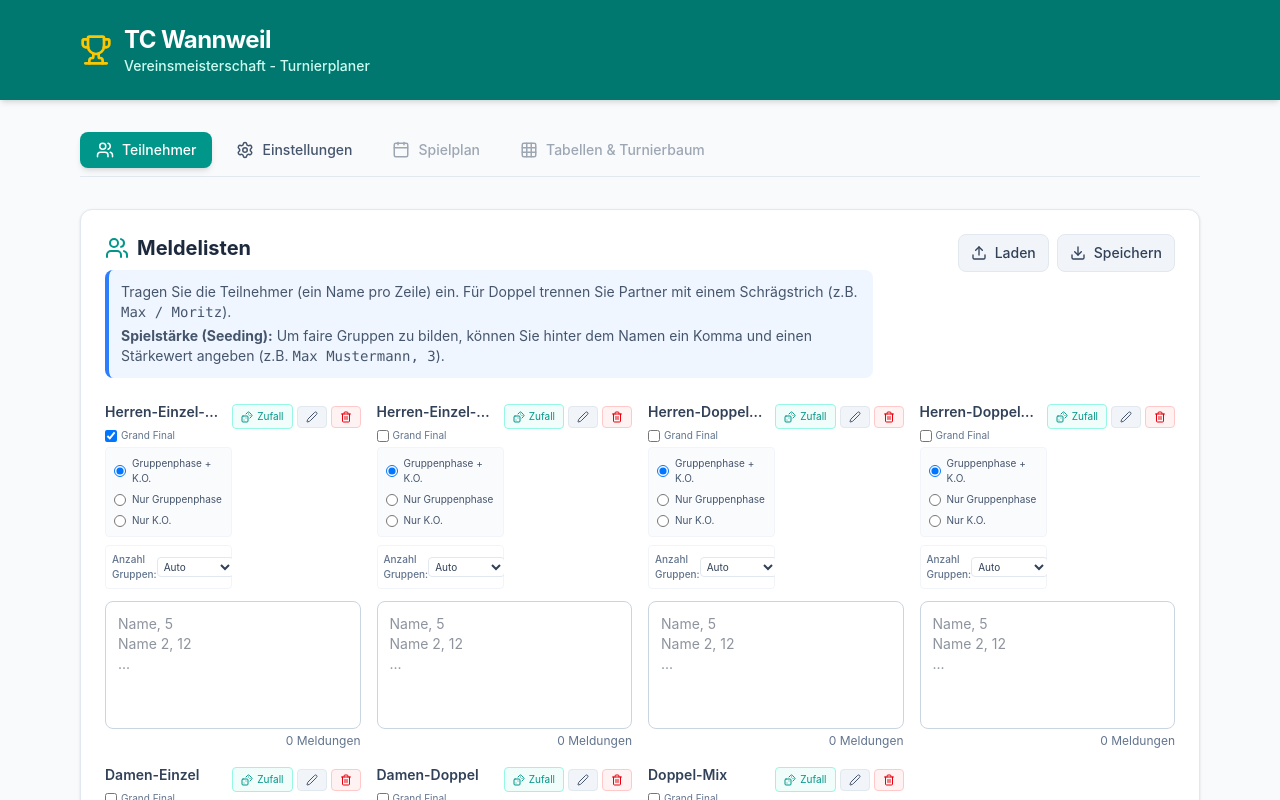
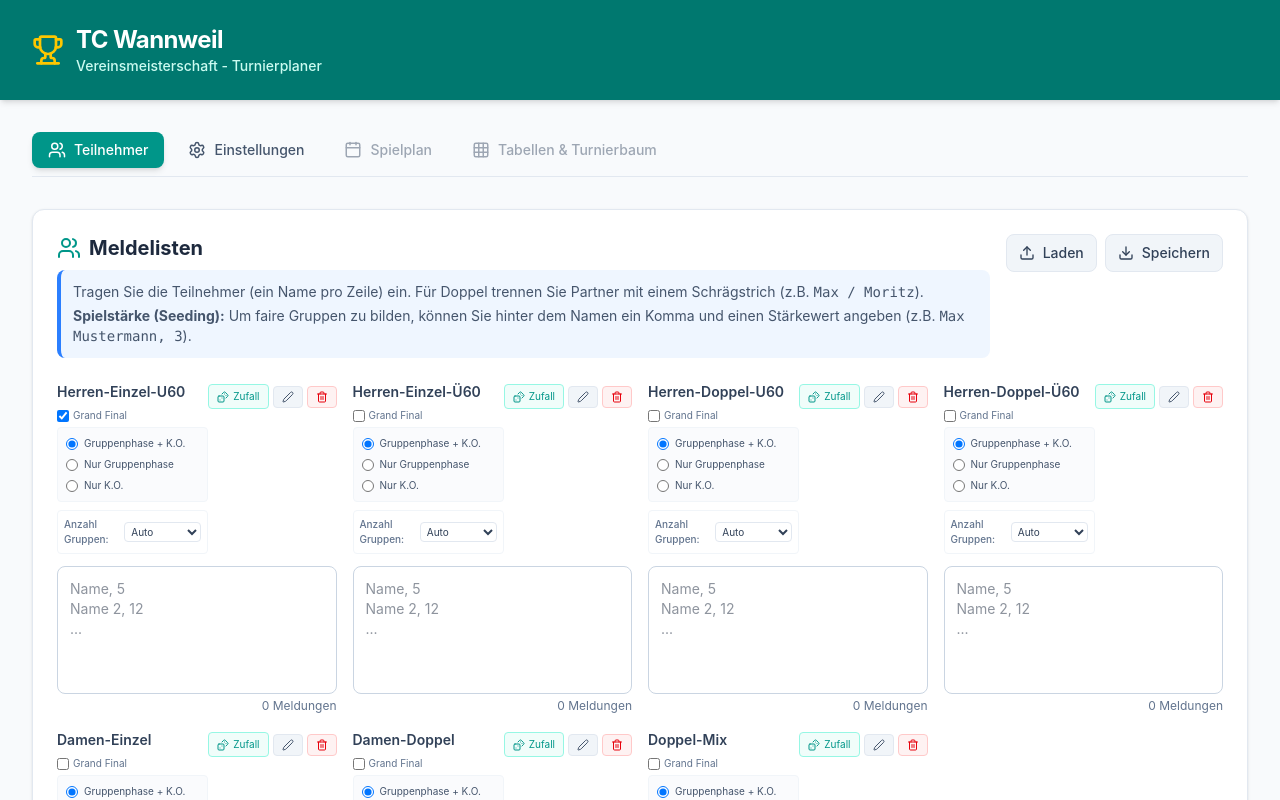
Before and after one commit to ErkinGenel/vereinsmeisterschaft, a React (Vite) app: page / in a window 1280 px wide. Shown: the top 800 px of the page. Built offline with nearby package versions, Linux system fonts and the light colour scheme.

Commit message:
Add TC Wannweil Turnierplaner React app and Vite setup

```diff
--- a/src/App.jsx
+++ b/src/App.jsx
@@ -848,7 +848,7 @@ export default function App() {
   return (
     <div className="min-h-screen bg-slate-50 font-sans text-slate-800 selection:bg-teal-200">
       <header className="bg-teal-700 text-white shadow-md print:hidden">
-        <div className="max-w-6xl mx-auto px-4 py-6">
+        <div className="w-full px-4 md:px-8 py-6">
           <div className="flex items-center gap-3">
             <Trophy className="w-8 h-8 text-yellow-400" />
             <div>
@@ -859,7 +859,7 @@ export default function App() {
         </div>
       </header>
 
-      <main className="max-w-6xl mx-auto px-4 py-8">
+      <main className="w-full px-4 md:px-8 py-8">
         <div className="flex flex-wrap gap-2 mb-8 border-b border-slate-200 pb-2 print:hidden">
           <TabButton active={activeTab === 'participants'} onClick={() => setActiveTab('participants')} icon={<Users size={18} />} label="Teilnehmer" />
           <TabButton active={activeTab === 'settings'} onClick={() => setActiveTab('settings')} icon={<Settings size={18} />} label="Einstellungen" />
@@ -875,7 +875,7 @@ export default function App() {
                   <h2 className="text-xl font-bold mb-2 flex items-center gap-2">
                     <Users className="text-teal-600" /> Meldelisten
                   </h2>
-                  <div className="text-slate-600 text-sm bg-blue-50 p-3 rounded-lg border-l-4 border-blue-500 max-w-3xl">
+                  <div className="text-slate-600 text-sm bg-blue-50 p-3 rounded-lg border-l-4 border-blue-500 w-full">
                     <p className="mb-1">Tragen Sie die Teilnehmer (ein Name pro Zeile) ein. Für Doppel trennen Sie Partner mit einem Schrägstrich (z.B. <code>Max / Moritz</code>).</p>
                     <p><b>Spielstärke (Seeding):</b> Um faire Gruppen zu bilden, können Sie hinter dem Namen ein Komma und einen Stärkewert angeben (z.B. <code>Max Mustermann, 3</code>).</p>
                   </div>
@@ -984,7 +984,7 @@ export default function App() {
 
         {activeTab === 'settings' && (
           <div className="animate-in fade-in slide-in-from-bottom-2 duration-300">
-            <div className="bg-white rounded-xl shadow-sm border border-slate-200 p-6 max-w-3xl mx-auto">
+            <div className="bg-white rounded-xl shadow-sm border border-slate-200 p-6 w-full">
               <h2 className="text-xl font-bold mb-6 flex items-center gap-2">
                 <Settings className="text-teal-600" /> Turniereinstellungen
               </h2>
```
